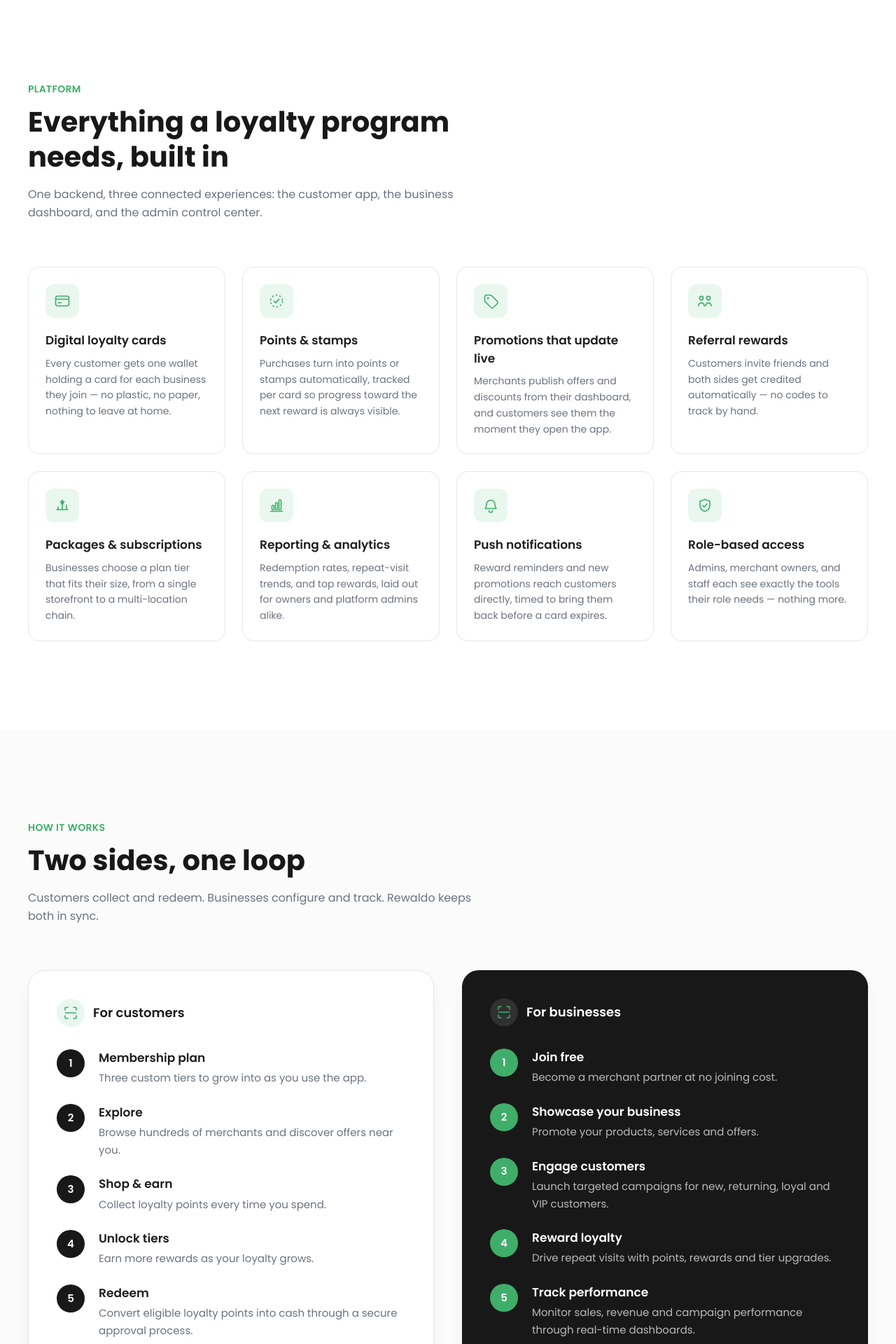
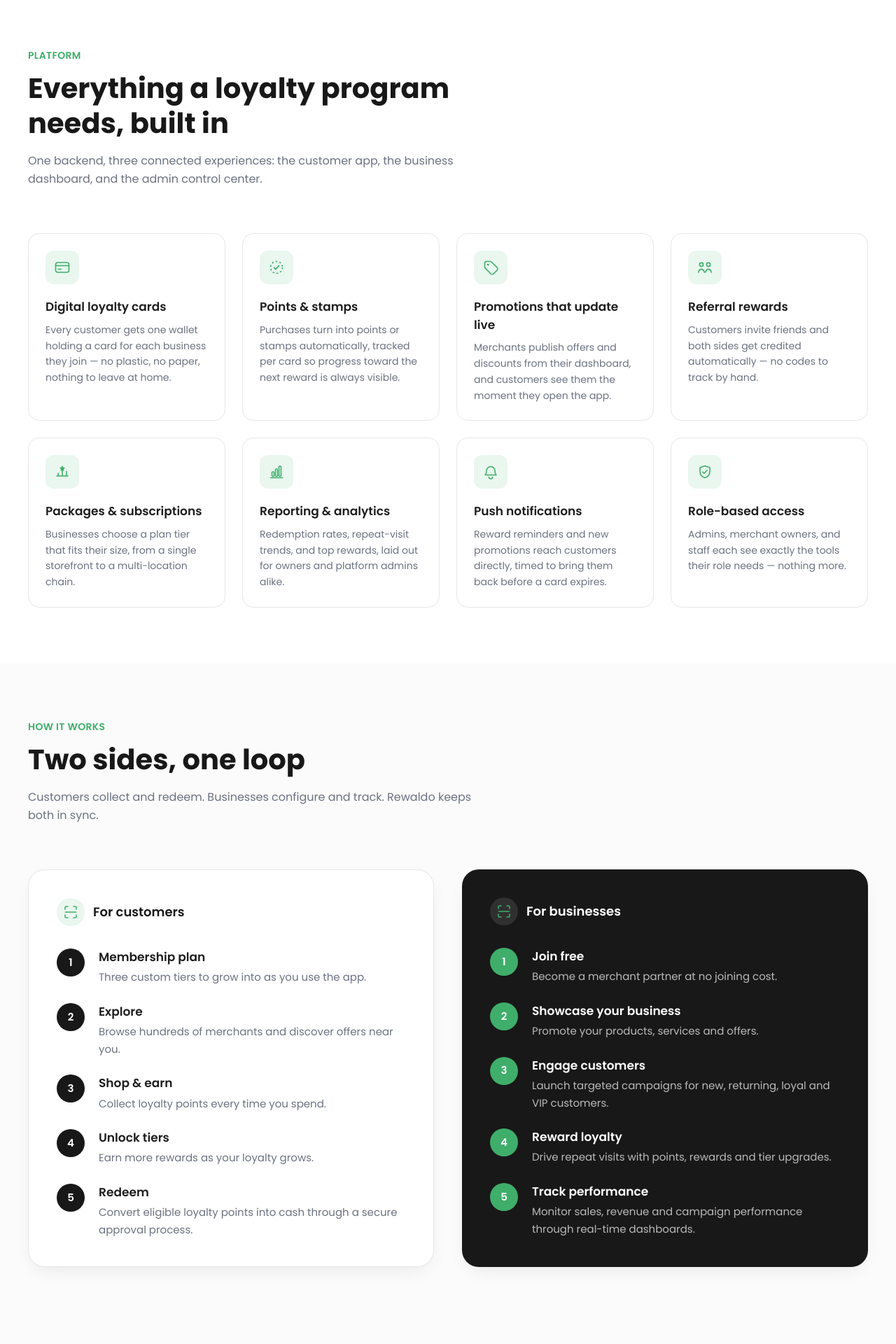
Before and after one commit to tmhdigital/loyalty-landing, a React (Vite) app: page / in a window 1280 px wide. Shown: the part 880-2800 px from the top of the page at 70% size. Built offline with nearby package versions, Linux system fonts and the light colour scheme.

Commit message:
section margin updated

```diff
--- a/src/components/Benefits.jsx
+++ b/src/components/Benefits.jsx
@@ -36,7 +36,7 @@ const BenefitList = ({ items, dark }) => (
 
 const Benefits = () => {
   return (
-    <section id="benefits" className="py-24 lg:py-32 bg-white">
+    <section id="benefits" className="py-16 lg:py-20 bg-white">
       <div className="max-w-7xl mx-auto px-6 lg:px-10">
         <Reveal>
           <div className="max-w-2xl mb-16">
--- a/src/components/FAQ.jsx
+++ b/src/components/FAQ.jsx
@@ -50,7 +50,7 @@ const FAQ = () => {
   const [openIndex, setOpenIndex] = useState(0);
 
   return (
-    <section id="faq" className="py-24 lg:py-32 bg-[#FAFBFA]">
+    <section id="faq" className="py-16 lg:py-20 bg-[#FAFBFA]">
       <div className="max-w-4xl mx-auto px-6 lg:px-10">
         <Reveal>
           <div className="mb-12">
--- a/src/components/Features.jsx
+++ b/src/components/Features.jsx
@@ -55,7 +55,7 @@ const FEATURES = [
 
 const Features = () => {
   return (
-    <section id="features" className="py-24 lg:py-32 bg-white">
+    <section id="features" className="py-16 lg:py-20 bg-white">
       <div className="max-w-7xl mx-auto px-6 lg:px-10">
         <Reveal>
           <div className="max-w-2xl mb-16">
--- a/src/components/ForBusiness.jsx
+++ b/src/components/ForBusiness.jsx
@@ -4,7 +4,7 @@ import Reveal from "./Reveal";
 
 const ForBusiness = () => {
   return (
-    <section id="for-business" className="py-24 lg:py-32 bg-white">
+    <section id="for-business" className="py-16 lg:py-20 bg-white">
       <div className="max-w-7xl mx-auto px-6 lg:px-10">
         <Reveal>
           <div className="max-w-2xl mb-16">
--- a/src/components/HowItWorks.jsx
+++ b/src/components/HowItWorks.jsx
@@ -65,7 +65,7 @@ const StepList = ({ steps }) => (
 
 const HowItWorks = () => {
   return (
-    <section id="how-it-works" className="py-24 lg:py-32 bg-[#FAFBFA]">
+    <section id="how-it-works" className="py-16 lg:py-20 bg-[#FAFBFA]">
       <div className="max-w-7xl mx-auto px-6 lg:px-10">
         <Reveal>
           <div className="max-w-2xl mb-16">
--- a/src/components/MobileApps.jsx
+++ b/src/components/MobileApps.jsx
@@ -183,7 +183,7 @@ const BusinessAppScreen = () => (
 
 const MobileApps = () => {
   return (
-    <section id="mobile-apps" className="py-24 lg:py-32 bg-[#FAFBFA]">
+    <section id="mobile-apps" className="py-16 lg:py-20 bg-[#FAFBFA]">
       <div className="max-w-7xl mx-auto px-6 lg:px-10">
         <Reveal>
           <div className="max-w-2xl mb-16">
```
